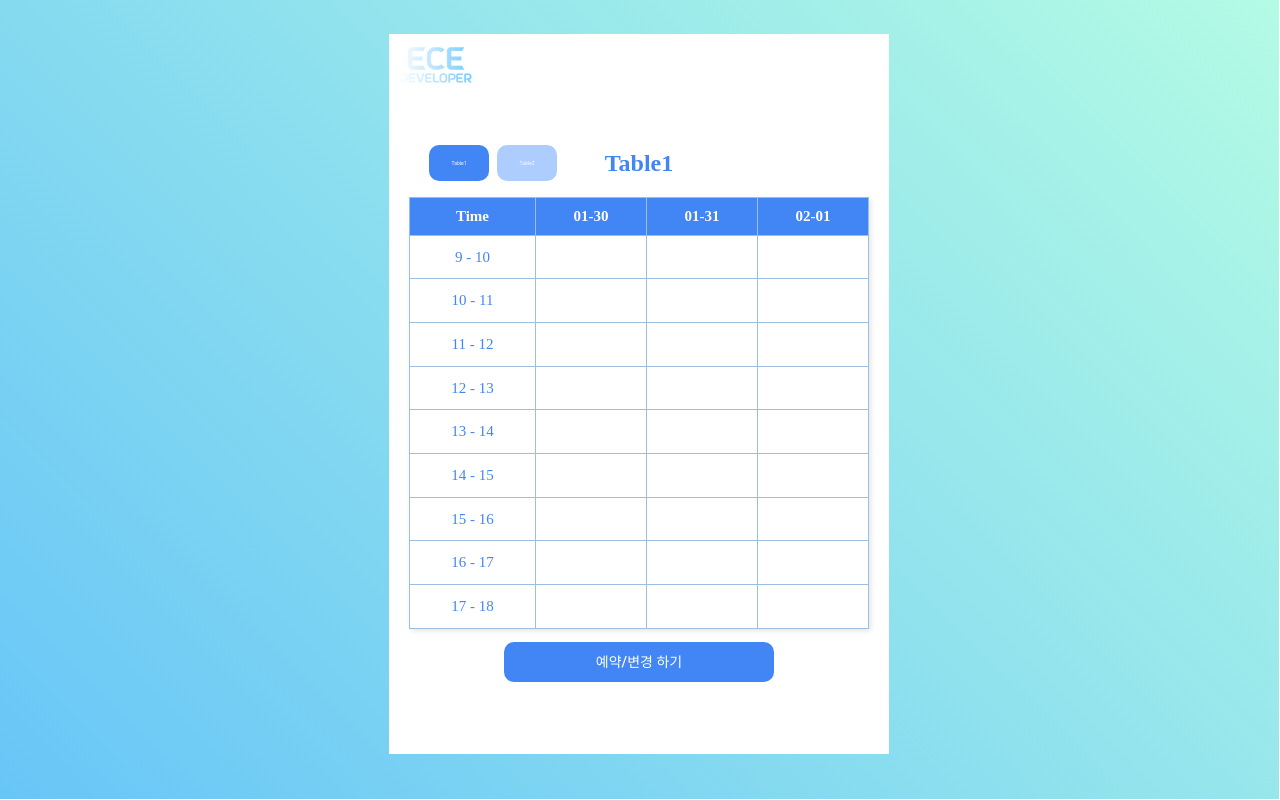
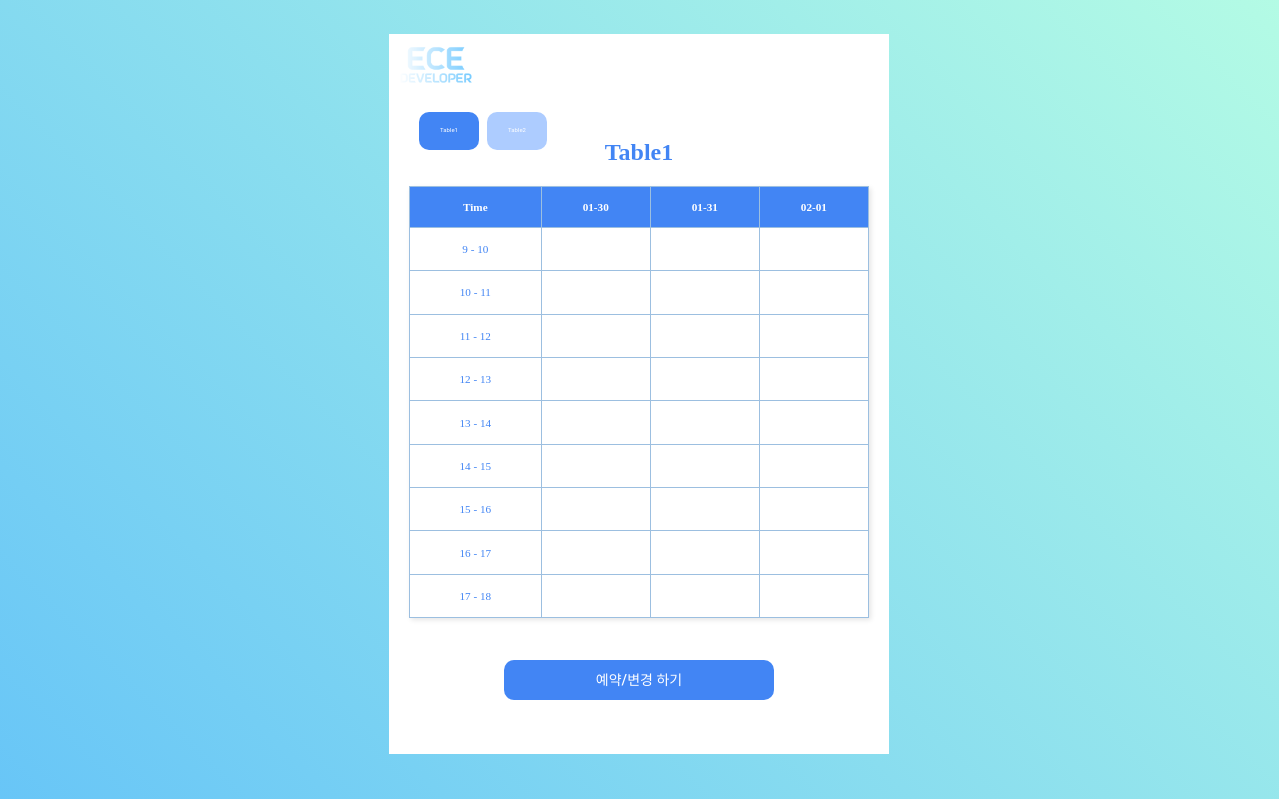
Before and after one commit to ECE-Developers/reservation-web, a React (Create React App) app: page /main in a window 1280 px wide. Built offline with nearby package versions, Linux system fonts and the light colour scheme.

Commit message:
fix : css 2차수정 (px -> %)

```diff
--- a/src/Page/LoginPage.js
+++ b/src/Page/LoginPage.js
@@ -96,7 +96,7 @@ export default function Login() {
         />
         </div>
 
-        <div className='inputTitle' htmlFor='input_pw' style={{marginTop:'20px'}}>P A S S W O R D</div>
+        <div className='inputTitle' htmlFor='input_pw' style={{marginTop:'5%'}}>P A S S W O R D</div>
         <div className='inputWrap'>
           <input
             className='input'
@@ -106,7 +106,7 @@ export default function Login() {
             value={inputPw}
             onChange={(e)=>setPw(e.target.value)} />
         </div>
-        <button className='errBtn' type='button' onClick={showPwFunc}>S H O W</ button>
+        <button  style={{marginTop: '2%'}} className='errBtn' type='button' onClick={showPwFunc}>S H O W</ button>
       </div>
 
       <Link to ="/findPw" className="forgotPw">
--- a/src/Page/MainPage.js
+++ b/src/Page/MainPage.js
@@ -33,8 +33,8 @@ function MainPage(){
         <div>
           <button style={{ background: selectedTable === "Table1" ? "#4285F4" : "#adccff" }} className='errBtn2' onClick={() => handleTableSelection('Table1')}>Table1</button>
           <button style={{ marginLeft: "8px", background: selectedTable === "Table2" ? "#4285F4" : "#adccff" }} className='errBtn2' onClick={() => handleTableSelection('Table2')}>Table2</button>
-          <h2 style={{ textAlign: 'center', color : '#4285F4' }}>{selectedTable}</h2>
-        </div>
+          </div>
+          <h2 style={{textAlign: 'center', color : '#4285F4' }}>{selectedTable}</h2>
         <table className="time-reservation-table">
           <thead>
             <tr>
--- a/src/Page/RsvPage.js
+++ b/src/Page/RsvPage.js
@@ -103,8 +103,8 @@ function RsvPage(){
         <div>
           <button style={{ background: selectedTable === "Table1" ? "#4285F4" : "#adccff" }} className='errBtn2' onClick={() => handleTableSelection('Table1')}>Table1</button>
           <button style={{ marginLeft: "8px", background: selectedTable === "Table2" ? "#4285F4" : "#adccff" }} className='errBtn2' onClick={() => handleTableSelection('Table2')}>Table2</button>
-          <h2 style={{ textAlign: 'center', color : '#4285F4' }}>{selectedTable}</h2>
-        </div>
+          </div>
+          <h2 style={{textAlign: 'center', color : '#4285F4' }}>{selectedTable}</h2>
         <table className="time-reservation-table">
           <thead>
             <tr>
--- a/src/Page/SignUpPage.js
+++ b/src/Page/SignUpPage.js
@@ -79,7 +79,8 @@ function SignUp(){
       <div className='loginform'>
         <HeaderUnlogin />
         <form onSubmit={onClickSign}>
-          <div className='inputTitle' htmlFor='sign_id' style={{marginTop:'10px'}} >U S E R I D</div>
+        <div className='titleWrap'>
+          <label className='inputTitle' htmlFor='sign_id' style={{marginTop:'10px'}} >U S E R I D</label>
           <div className='inputWrap'>
             <input
               className='input'
@@ -91,7 +92,7 @@ function SignUp(){
             />
           </div>
           <div >
-            <button className='errBtn' type='button' onClick={checkId}>중복 확인</ button>
+            <button style={{marginTop: '2%'}}className='errBtn' type='button' onClick={checkId}>중복 확인</ button>
               {idValid ? <div className='errMsg'>아이디 사용이 가능합니다.</div> :
               <div className='errMsg'>새로운 아이디를 입력해주세요.</div>}
           </div>
@@ -109,7 +110,7 @@ function SignUp(){
             />
           </div>
           <div >
-            <button className='errBtn' type='button' onClick={showPwFunc}>S H O W</ button>
+            <button style={{marginTop: '2%'}}className='errBtn' type='button' onClick={showPwFunc}>S H O W</ button>
               {!pwValid && signPw.length>0 && (
                 <div className='errMsg'>영문, 숫자 포함 8자 이상 입력해주세요</div>
               )}
@@ -142,6 +143,7 @@ function SignUp(){
           <div className='buttonWrap' style={{marginTop:'15px'}}>
             < button className='blue-box' type="submit" disabled={notBtnAllow} onClick={onClickSign} >회원가입</ button>
           </div>
+          </div>
         </form>
       </div>
     </div>
--- a/src/css/Table.css
+++ b/src/css/Table.css
@@ -3,7 +3,7 @@
   height: 60%;
   border-collapse: collapse;
   text-align: center;
-  font-size: 15px;
+  font-size: 70%;
   margin: 0 auto;
   box-shadow: 2px 2px 5px rgba(0, 0, 0, 0.1);
   }
@@ -11,7 +11,7 @@
 .time-reservation-table th,
 .time-reservation-table td {
   border: 1px solid rgb(156, 191, 224);
-  padding: 10px;
+  padding: 3%;
 }
 
 .time-reservation-table th {
--- a/src/css/login.css
+++ b/src/css/login.css
@@ -35,7 +35,7 @@
 }
 
 .titleWrap{
-  margin-top: 20px;
+  margin-top: 30%;
 }
 .blue-box {
   outline: none;
@@ -54,6 +54,7 @@
   cursor: pointer;
   margin: 7px auto;
   display: block;
+  margin-top: 2%;
 }
 
 .blue-box2 {
@@ -75,7 +76,7 @@
   position: absolute;
   left: 50%;
   transform: translateX(-50%);
-  bottom: 10%;
+  bottom: 7.5%;
   }
 
 .blue-box:disabled{
@@ -105,6 +106,7 @@
   margin: 3px auto 1px;
   display: block;
 }
+
 .inputWrap:focus-within {
   border: 1px solid #4285F4;
 }
@@ -151,19 +153,20 @@
 .errBtn2 {
   outline: none;
   background: #4285F4;
-  width: 60px;
-  height: 36px;
+  width: 12%;
+  min-width: 40px;
+  height: 150%;
   border: 0;
   border-radius: 10px;
   color: white;
   font-family: "Roboto";
-  font-size: 5px;
+  font-size: 15%;
   font-weight: 400;
   line-height: 1.2em;
   cursor: pointer;
-  margin-left: 8%;
+  margin-left: 6%;
+  margin-top: 3.5%;
   position: relative;
-  top: 50%;
   display: inline-block;
 }
 
```
